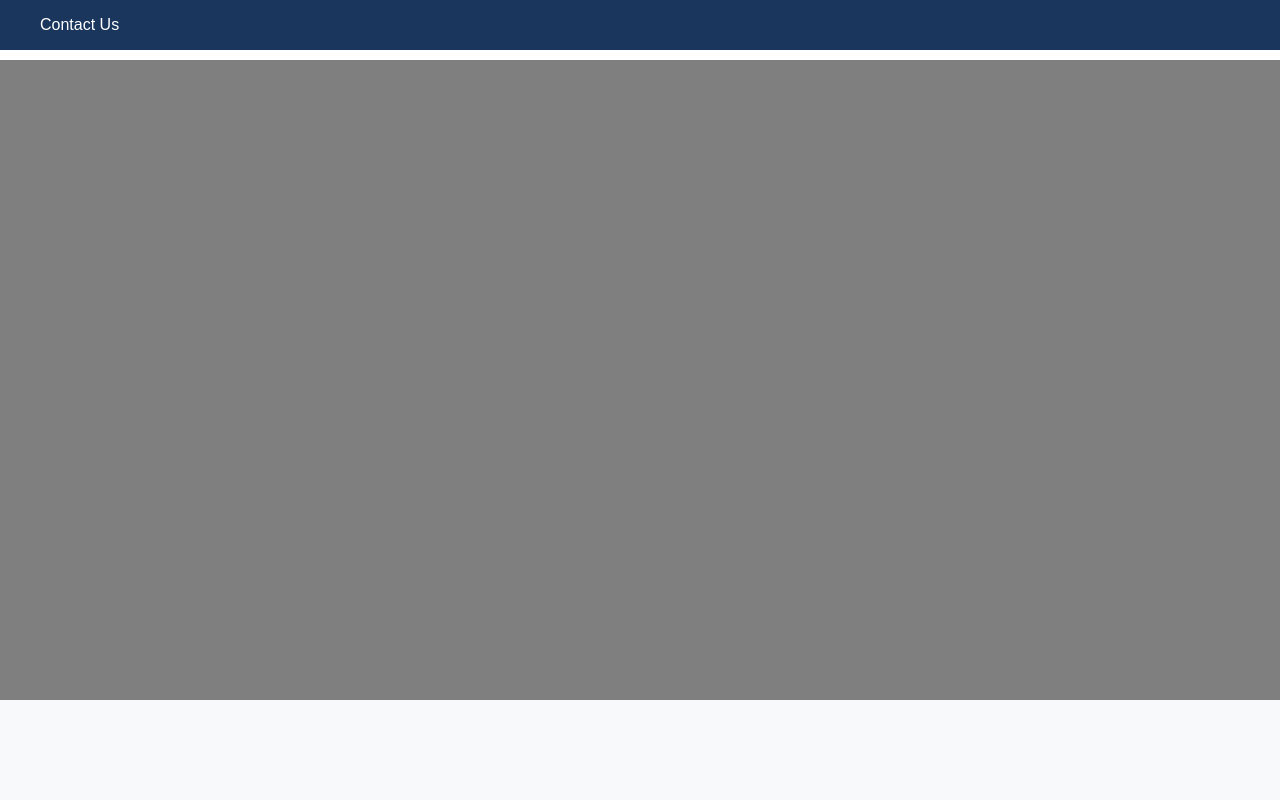
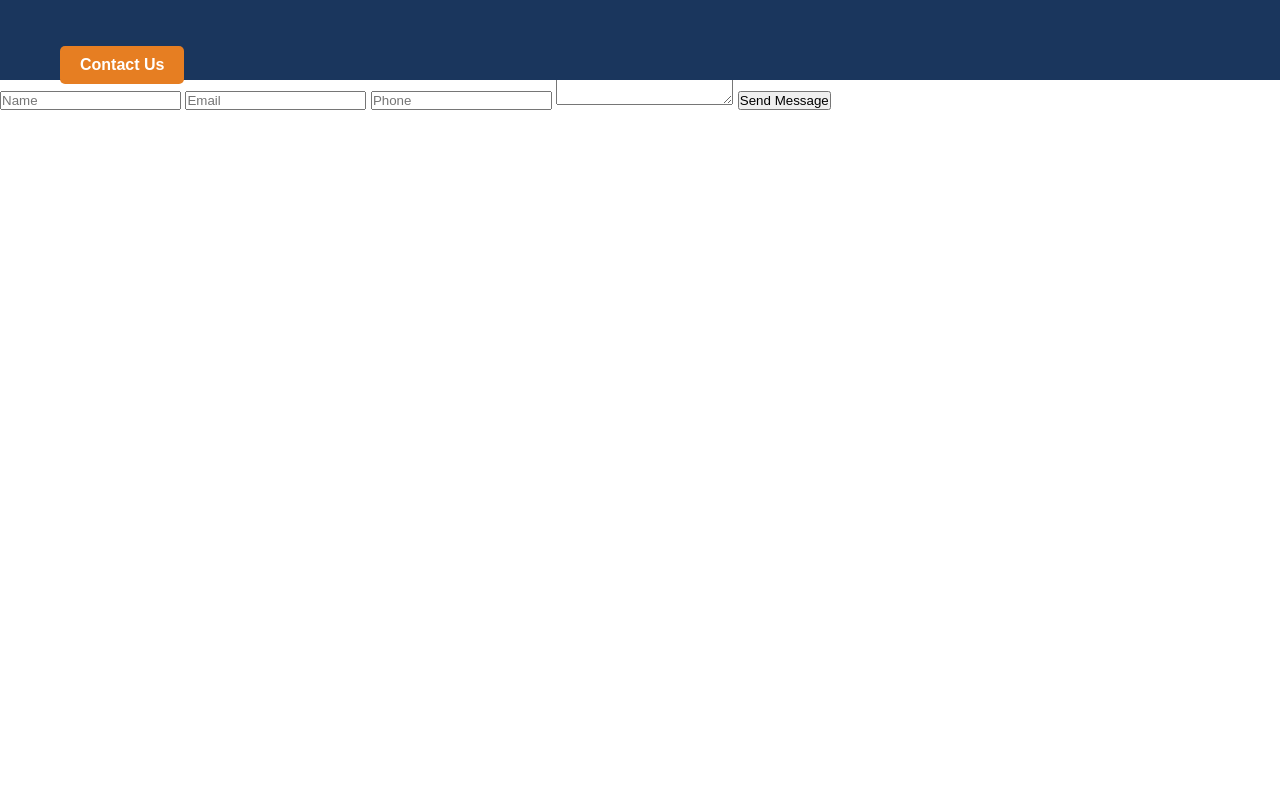
Before and after one commit to MagicHandymen/MagicHandymen, a plain HTML site: page index.html in a window 1280 px wide. Shown: the top 800 px of the page. Drawn offline with Linux system fonts and the light colour scheme.

Commit message:
Update index.html

```diff
--- a/index.html
+++ b/index.html
@@ -19,6 +19,7 @@
             width: 100%;
             top: 0;
             z-index: 1000;
+            height: 80px; /* Добавлена фиксированная высота */
         }
 
         nav {
@@ -27,133 +28,53 @@
             display: flex;
             justify-content: space-between;
             align-items: center;
+            height: 100%;
+            position: relative;
         }
 
-        .logo {
-            color: white;
-            font-size: 1.5rem;
-            text-decoration: none;
+        .contact-header {
+            position: absolute;
+            left: 20px;
+            bottom: -20px; /* Позиционирование в нижнем углу */
+            background: #e67e22;
+            padding: 10px 20px;
+            border-radius: 5px;
         }
 
-        .nav-links {
-            display: flex;
-            gap: 2rem;
+        .contact-header a {
+            color: white;
+            text-decoration: none;
+            font-weight: bold;
         }
 
-        .nav-links a {
-            color: white;
-            text-decoration: none;
-        }
+        /* Остальные стили остаются без изменений */
+        /* ... */
 
-        /* Hero Section */
-        .hero {
-            height: 80vh;
-            background: linear-gradient(rgba(0,0,0,0.5), rgba(0,0,0,0.5)),
-                        url('hero-bg.jpg') center/cover;
-            display: flex;
-            align-items: center;
-            justify-content: center;
-            text-align: center;
-            color: white;
-            margin-top: 60px;
-        }
-
-        .hero h1 {
-            font-size: 3rem;
-            margin-bottom: 1rem;
-        }
-
-        /* Recent Section */
-        .services {
-            padding: 4rem 2rem;
-            background: #f8f9fa;
-        }
-
-        .services-grid {
-            max-width: 1200px;
-            margin: 0 auto;
-            display: grid;
-            grid-template-columns: repeat(auto-fit, minmax(300px, 1fr));
-            gap: 2rem;
-        }
-
-        .service-card {
-            background: white;
-            padding: 2rem;
-            border-radius: 10px;
-            box-shadow: 0 2px 10px rgba(0,0,0,0.1);
-        }
-
-        /* Contact Section */
-        .contact {
-            padding: 4rem 2rem;
-            background: #1a365d;
-            color: white;
-        }
-
-        .contact-form {
-            max-width: 600px;
-            margin: 0 auto;
-        }
-
-        input, textarea {
-            width: 100%;
-            padding: 0.8rem;
-            margin-bottom: 1rem;
-        }
-
-        button {
-            background: #e67e22;
-            color: white;
-            padding: 1rem 2rem;
-            border: none;
-            border-radius: 5px;
-            cursor: pointer;
-        }
-
-        /* Footer */
-        footer {
-            background: #2d3748;
-            color: white;
-            padding: 2rem;
-            text-align: center;
-        }
     </style>
 </head>
 <body>
     <header>
         <nav>
-            <div class="nav-links">
+            <div class="contact-header">
                 <a href="#contact">Contact Us</a>
             </div>
         </nav>
     </header>
 
-    <section class="hero">
-        <div>
-            <h1></h1>
-            <p></p>
-        </div>
-    </section>
-
-    <section id="services" class="services">
-        <h2></h2>
-        <div class="services-grid">
-        </div>
-    </section>
+    <!-- Остальные секции -->
 
     <section id="contact" class="contact">
         <h2>Contact Us</h2>
-        <form class="contact-form">
-            <input type="text" placeholder="Name">
-            <input type="email" placeholder="Email">
-            <input type="tel" placeholder="Phone">
-            <textarea rows="5" placeholder="Message"></textarea>
-            <button>Send Message</button>
+        <form class="contact-form" action="https://formspree.io/f/mvojnzqw" method="POST">
+            <input type="hidden" name="_replyto" value="Magichandymen@gmail.com">
+            <input type="text" name="name" placeholder="Name" required>
+            <input type="email" name="email" placeholder="Email" required>
+            <input type="tel" name="phone" placeholder="Phone" required>
+            <textarea name="message" rows="5" placeholder="Message" required></textarea>
+            <button type="submit">Send Message</button>
         </form>
     </section>
 
-    <footer>
-    </footer>
+    <!-- Остальной код -->
 </body>
 </html>
```
